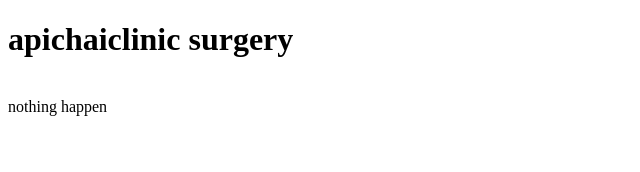
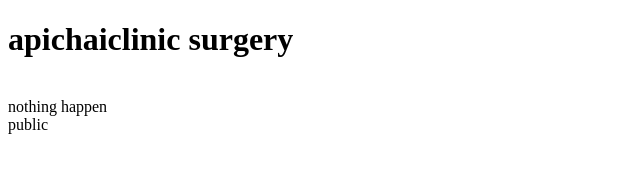
Before and after one commit to apichai-Sx/apichai-Sx.github.io, a plain HTML site: page index.html in a window 1280 px wide. Shown: the full height of the page, 0-640 px from the left. Drawn offline with Linux system fonts and the light colour scheme.

Commit message:
make it public

```diff
--- a/index.html
+++ b/index.html
@@ -7,5 +7,7 @@
 		<h1>apichaiclinic surgery</h1>
 		<br>
 		nothing happen
+		<br>
+		public
 	</body>
 </html>
```
